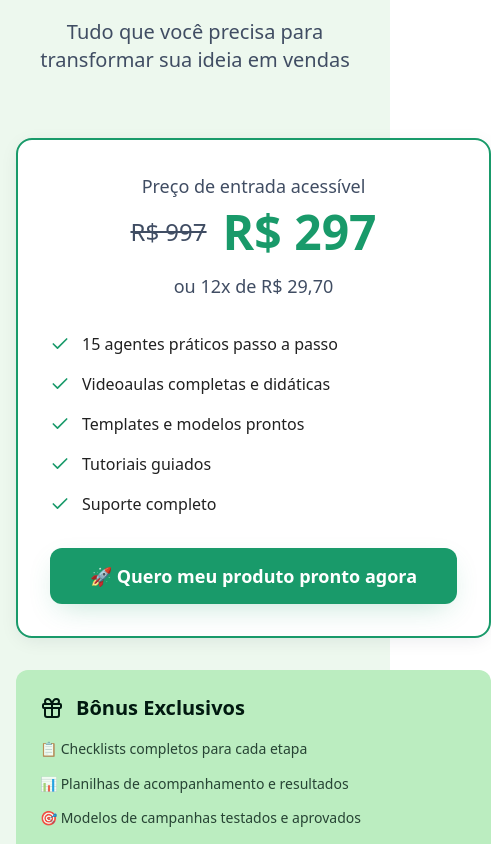
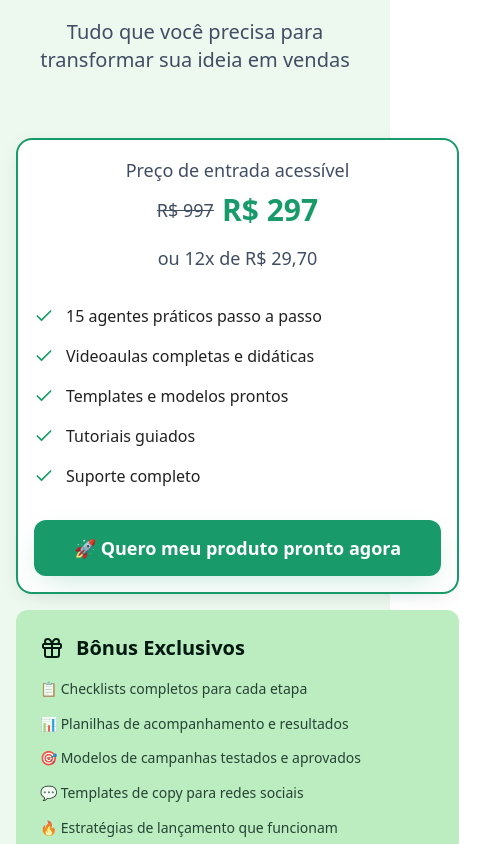
Before and after one commit to mvnp/seu-produto-pronto, a React (Vite) app: page / in a window 390 px wide. Shown: the part 10160-11004 px from the top of the page, 491 px wide, since content can reach past the window. Built offline with nearby package versions, Linux system fonts and the light colour scheme; the HTML template or start-up script is replaced by a standard one.

Commit message:
Fix: Adjust Offer Section width on mobile

```diff
--- a/src/components/OfferSection.tsx
+++ b/src/components/OfferSection.tsx
@@ -23,15 +23,15 @@ const OfferSection = () => {
         </div>
 
         <div className="max-w-5xl mx-auto">
-          <div className="grid lg:grid-cols-3 gap-8">
+          <div className="grid lg:grid-cols-3 gap-4 lg:gap-8">
             {/* Preço Principal */}
             <div className="lg:col-span-2">
-              <div className="bg-white rounded-2xl p-8 shadow-card border-2 border-primary">
+              <div className="bg-white rounded-2xl p-4 md:p-8 shadow-card border-2 border-primary">
                 <div className="text-center mb-8">
                   <div className="text-lg text-muted-foreground mb-2">Preço de entrada acessível</div>
-                  <div className="flex items-center justify-center gap-4 mb-4">
-                    <span className="text-2xl text-muted-foreground line-through">R$ 997</span>
-                    <span className="text-5xl font-bold text-primary">R$ 297</span>
+                  <div className="flex items-center justify-center gap-2 md:gap-4 mb-4">
+                    <span className="text-lg md:text-2xl text-muted-foreground line-through">R$ 997</span>
+                    <span className="text-3xl md:text-5xl font-bold text-primary">R$ 297</span>
                   </div>
                   <div className="text-lg text-muted-foreground">ou 12x de R$ 29,70</div>
                 </div>
```
